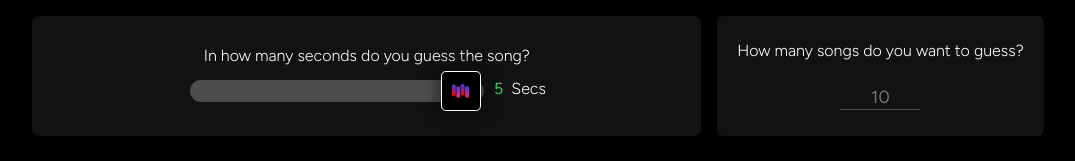
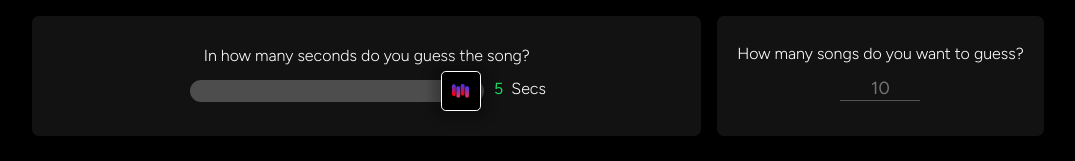
Before and after one commit to DianaLauraMN/spotify-frontend-new, a React (Vite) app: page /configGame in a window 1280 px wide. Shown: the part 458-619 px from the top of the page, without its empty margins (102-1177 px from the left). Built offline with nearby package versions, Linux system fonts and the light colour scheme; no server answers.

Commit message:
minor changes on SongsNumberComponent css

```diff
--- a/src/components/songsNumberComponent/SongsNumberComponent.module.css
+++ b/src/components/songsNumberComponent/SongsNumberComponent.module.css
@@ -13,7 +13,7 @@
 .centerContainer {
     display: grid;
     grid-template-rows: 25% 75%;
-    gap: 1rem;
+    gap: .5rem;
     justify-content: center;
     align-items: center;
 
```
